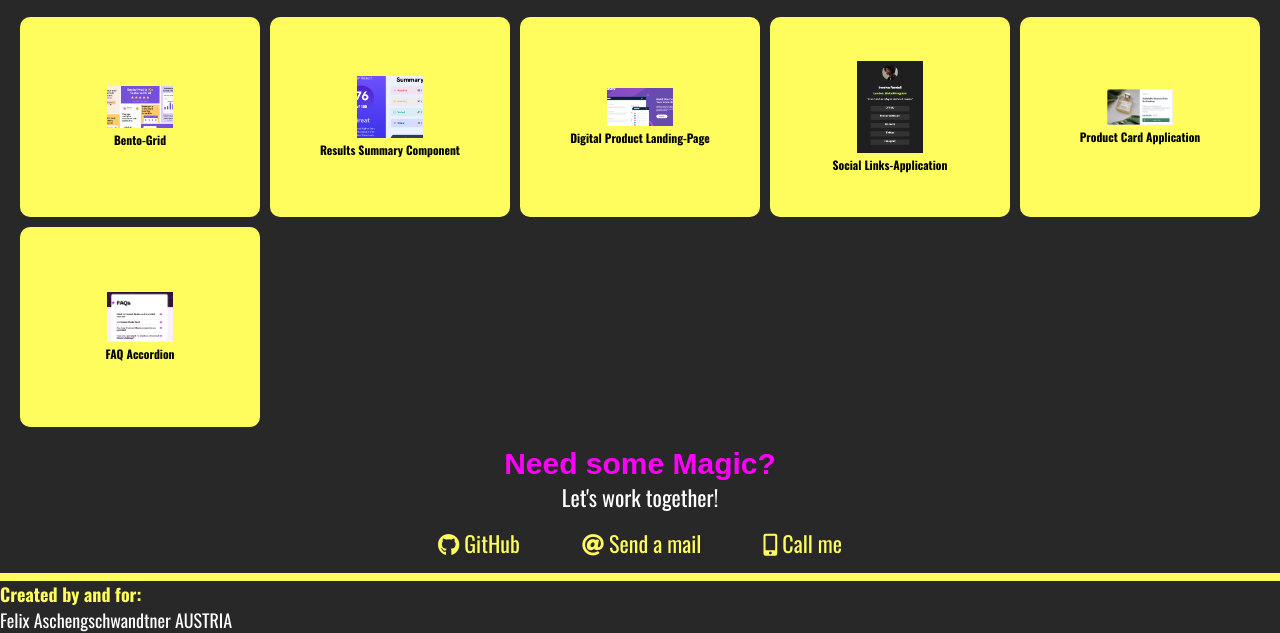
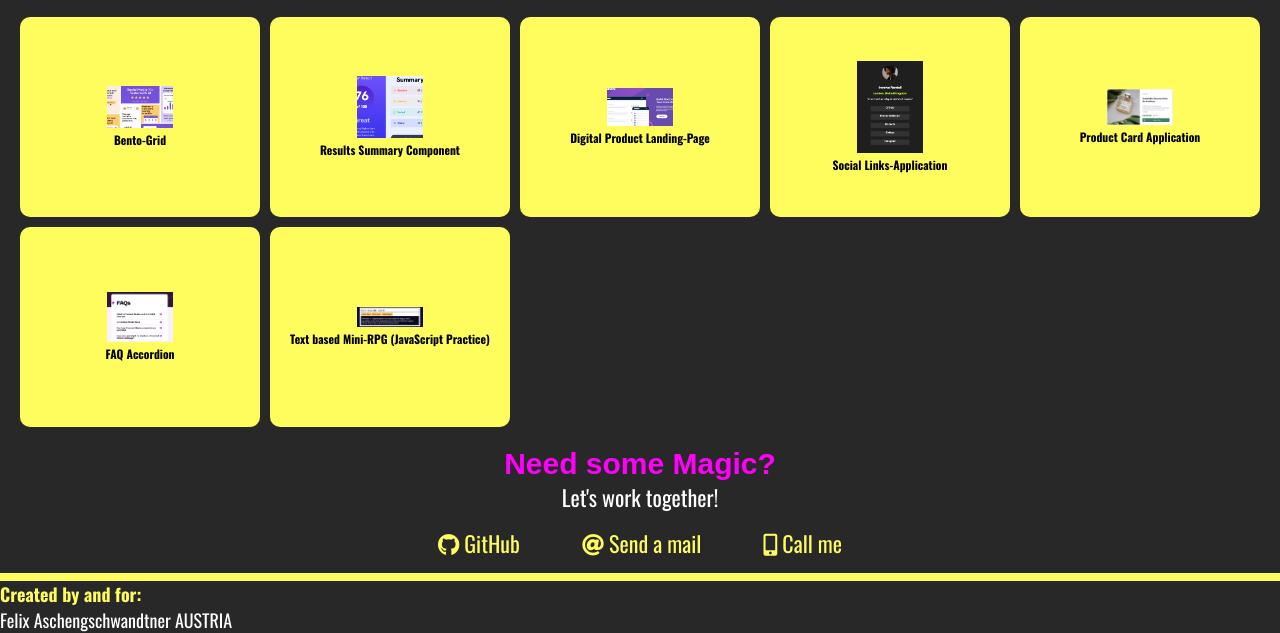
Before and after one commit to workname-wizard/Webp, a plain HTML site: page index.html in a window 1280 px wide. Shown: the part 863-1496 px from the top of the page. Drawn offline with nearby package versions, Linux system fonts and the light colour scheme; a web font is replaced by a local one.

Commit message:
Update index.html

```diff
--- a/index.html
+++ b/index.html
@@ -84,6 +84,14 @@
         <h3>FAQ Accordion</h3>
       </div>
     </a>
+
+      <a href="https://workname-wizard.github.io/Practice-RPG/" class="project-tile">
+      <div class="tile-content">
+        <img class="rpg-img" src="https://raw.githubusercontent.com/workname-wizard/Webp/refs/heads/main/images/Bildschirmfoto%202025-06-12%20um%2011.47.33.png" alt="rpg-img" >
+        <h3>Text based Mini-RPG (JavaScript Practice)</h3>
+      </div>
+    </a>
+
 </div>
 </section>
 
```
